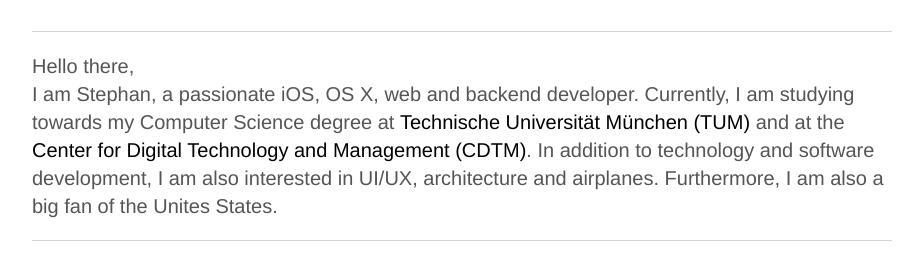
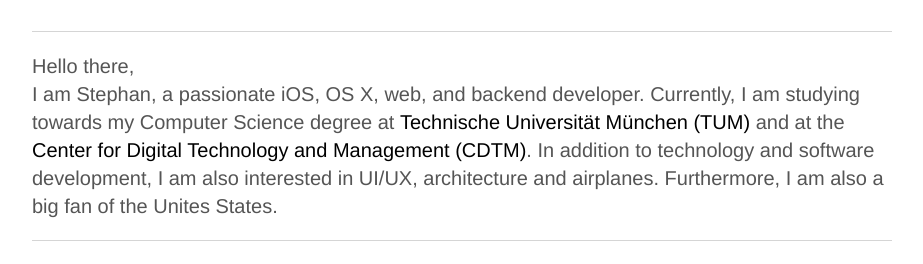
Before and after one commit to steverab/steverab.github.io, a Jekyll site: the page built from index.html, in a window 1280 px wide. Shown: the part 146-410 px from the top of the page, without its empty margins (178-1101 px from the left). Built offline with Jekyll 4.4.1, drawn with Linux system fonts in a browser that asks for light colours.

```diff
--- a/index.html
+++ b/index.html
@@ -6,7 +6,7 @@ title: Stephan Rabanser
 	<h1>Stephan Rabanser</h1>
 	<hr/>
 	<p>Hello there,<br/>
-		I am Stephan, a passionate iOS, OS X, web and backend developer. Currently, I am studying towards my Computer Science degree at <a href="http://www.tum.de/en/homepage/">Technische Universit&auml;t M&uuml;nchen (TUM)</a> and at the <a href="http://cdtm.de/">Center for Digital Technology and Management (CDTM)</a>. In addition to technology and software development, I am also interested in UI/UX, architecture and airplanes. Furthermore, I am also a big fan of the Unites States.</p>
+		I am Stephan, a passionate iOS, OS X, web, and backend developer. Currently, I am studying towards my Computer Science degree at <a href="http://www.tum.de/en/homepage/">Technische Universit&auml;t M&uuml;nchen (TUM)</a> and at the <a href="http://cdtm.de/">Center for Digital Technology and Management (CDTM)</a>. In addition to technology and software development, I am also interested in UI/UX, architecture and airplanes. Furthermore, I am also a big fan of the Unites States.</p>
 	<hr/>
 	<p>Take a look at the projects I am currently working on:</p>
 	<ul>
```
